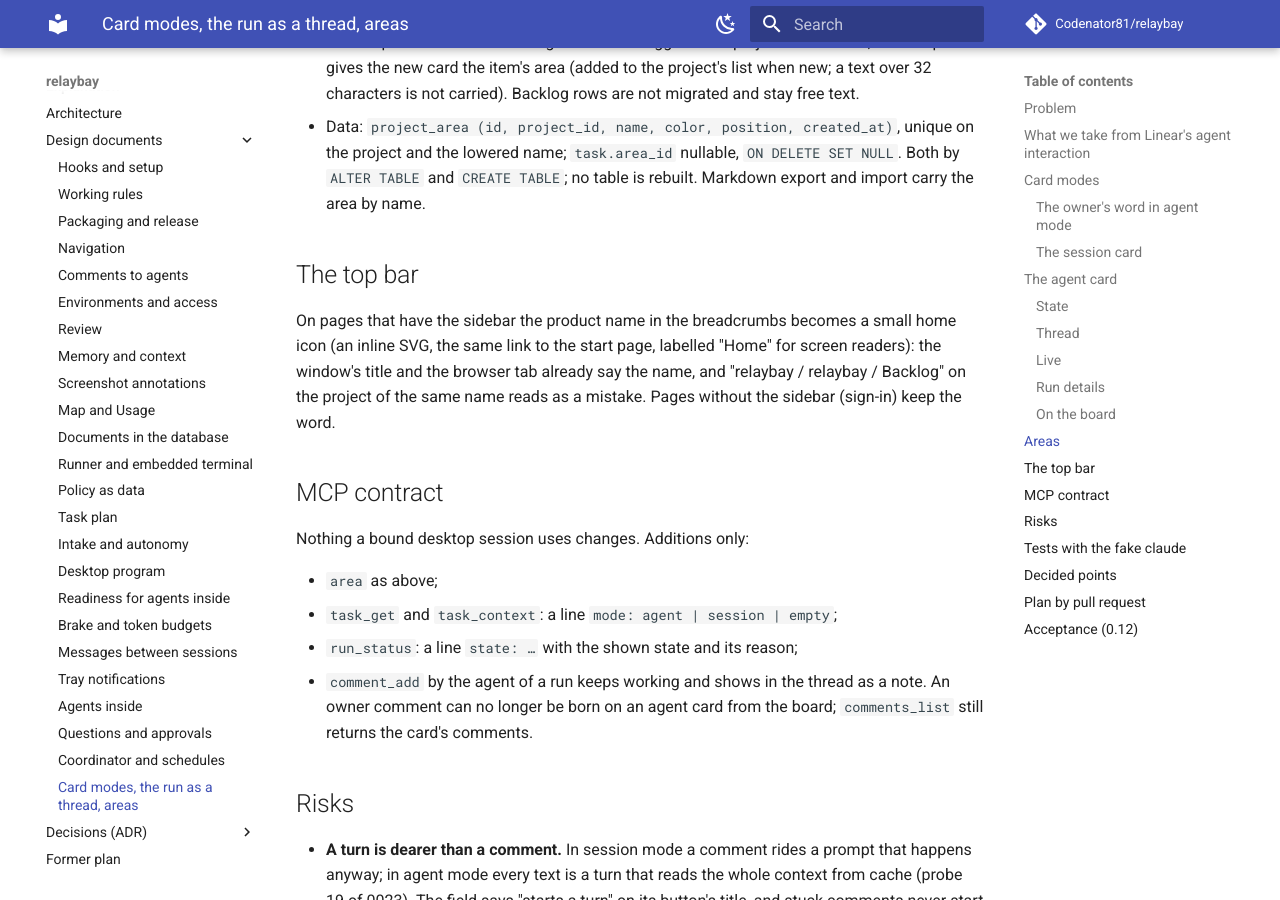
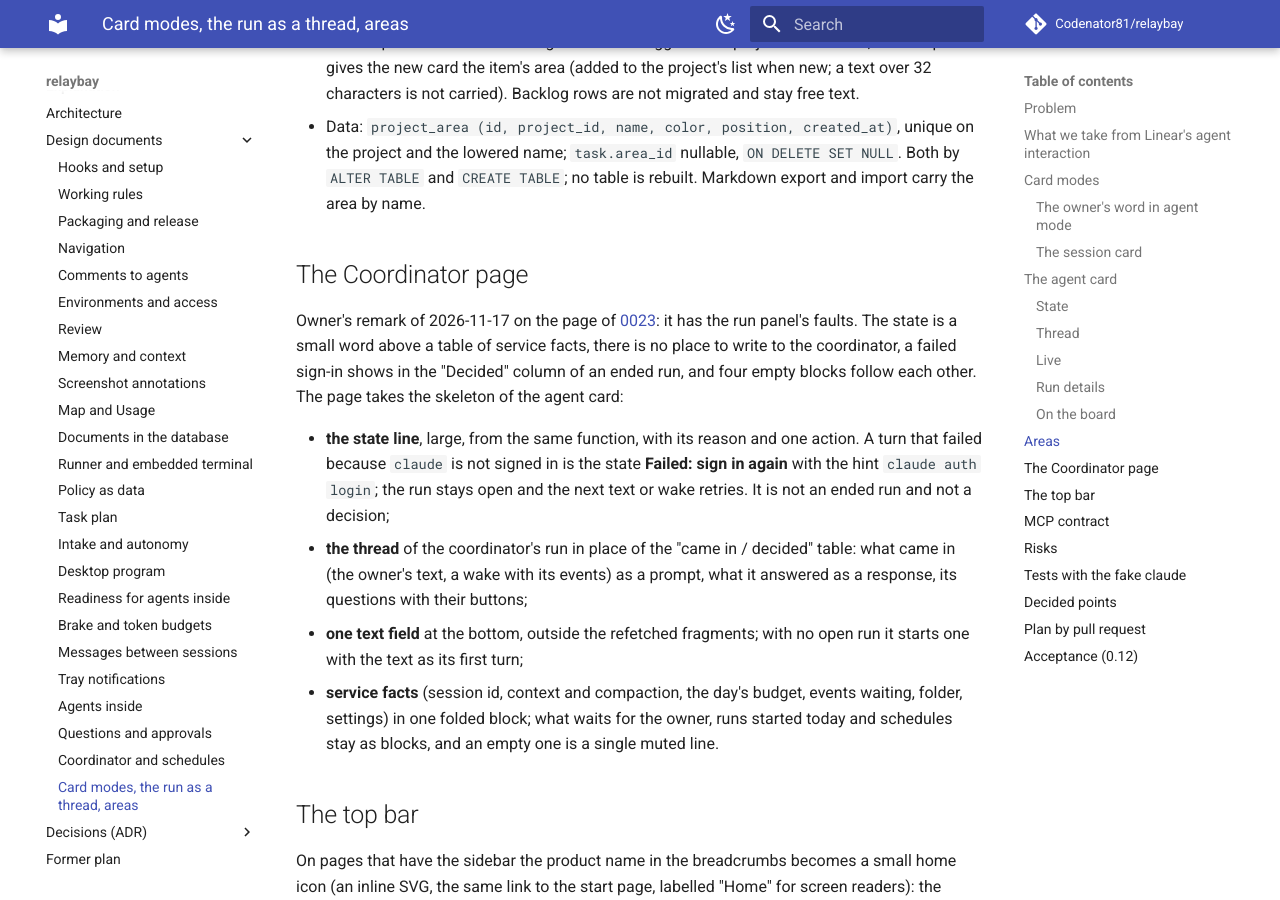
Before and after one commit to Codenator81/relaybay, an MkDocs documentation site: the page built from docs/design/0024-card-modes-thread-and-areas.md, in a window 1280 px wide and 900 px high, scrolled down 7002 px. Built offline with MkDocs 1.6.1 and Material for MkDocs 9.7.7, drawn with Linux system fonts in a browser that asks for light colours; comment, search, counter and statistics services are not loaded; some of the changed text lies outside the part shown.

Commit message:
docs: the Coordinator page joins design 0024

```diff
--- a/docs/design/0024-card-modes-thread-and-areas.md
+++ b/docs/design/0024-card-modes-thread-and-areas.md
@@ -10,7 +10,7 @@
   run (folder, worktrees, session id, tokens, the table of turns, model, effort) go into a folded
   block. Of 2026-11-10: a card carries a chip that says what it belongs to. Of 2026-11-17: the
   product name in the top bar's breadcrumbs is noise.
-- Size: about 5 agent-days in four pull requests ([plan](#plan-by-pull-request)). Migrations from
+- Size: about 6 agent-days in five pull requests ([plan](#plan-by-pull-request)). Migrations from
   0048, additive only.
 
 ## Problem
@@ -239,6 +239,26 @@ The chip is an **area**: what part of the project a card belongs to ("web shop",
   and the lowered name; `task.area_id` nullable, `ON DELETE SET NULL`. Both by `ALTER TABLE` and
   `CREATE TABLE`; no table is rebuilt. Markdown export and import carry the area by name.
 
+## The Coordinator page
+
+Owner's remark of 2026-11-17 on the page of [0023](0023-coordinator-and-schedules.md): it has the
+run panel's faults. The state is a small word above a table of service facts, there is no place
+to write to the coordinator, a failed sign-in shows in the "Decided" column of an ended run, and
+four empty blocks follow each other. The page takes the skeleton of the agent card:
+
+- **the state line**, large, from the same function, with its reason and one action. A turn that
+  failed because `claude` is not signed in is the state **Failed: sign in again** with the hint
+  `claude auth login`; the run stays open and the next text or wake retries. It is not an ended
+  run and not a decision;
+- **the thread** of the coordinator's run in place of the "came in / decided" table: what came in
+  (the owner's text, a wake with its events) as a prompt, what it answered as a response, its
+  questions with their buttons;
+- **one text field** at the bottom, outside the refetched fragments; with no open run it starts
+  one with the text as its first turn;
+- **service facts** (session id, context and compaction, the day's budget, events waiting, folder,
+  settings) in one folded block; what waits for the owner, runs started today and schedules stay
+  as blocks, and an empty one is a single muted line.
+
 ## The top bar
 
 On pages that have the sidebar the product name in the breadcrumbs becomes a small home icon (an
@@ -315,7 +335,8 @@ except D1's table.
 | 1 | Areas: migration 0048, project settings, form, board chip and filter, lists, MCP, export and import; the top bar without the product name | reviewer: migration, MCP contract | 1 |
 | 2 | Modes and one channel: derived mode and run state in the domain and over MCP; the owner's word routed by mode (field, review decision, annotation; `comment.turn_id`, migration 0049; stuck comments; joined turns); the shared skeleton and the session card | reviewer: delivery, migration | 1.5 |
 | 3 | The agent card: state line, thread, text field outside the refetch, live tail, Run details fold, the run's state on the board card | reviewer: live signal, page weight | 2 |
-| 4 | Release 0.12.0 | — | 0.3 |
+| 4 | The Coordinator page on the same skeleton: state line, thread, text field, service facts folded, the sign-in failure as a state | reviewer: the failed-turn path | 1 |
+| 5 | Release 0.12.0 | — | 0.3 |
 
 A start on a version the data folder has not run yet backs the database and the settings files up
 into `<data>/backups/` before the migrations run ([0016](0016-desktop-program.md)); 0.12 relies on
@@ -325,5 +346,5 @@ it and adds nothing to it.
 
 On the installed program: a card with a run, seen while a turn works and after it reported; the
 next turn sent from the field; a question answered from the same field; a session card with a
-comment delivered as before; two cards of one project told apart by their areas and filtered by
+comment delivered as before; the Coordinator page with a text sent to it; two cards of one project told apart by their areas and filtered by
 one.
```
Also changed, not shown: docs/ROADMAP.md (+1 -0 lines).
